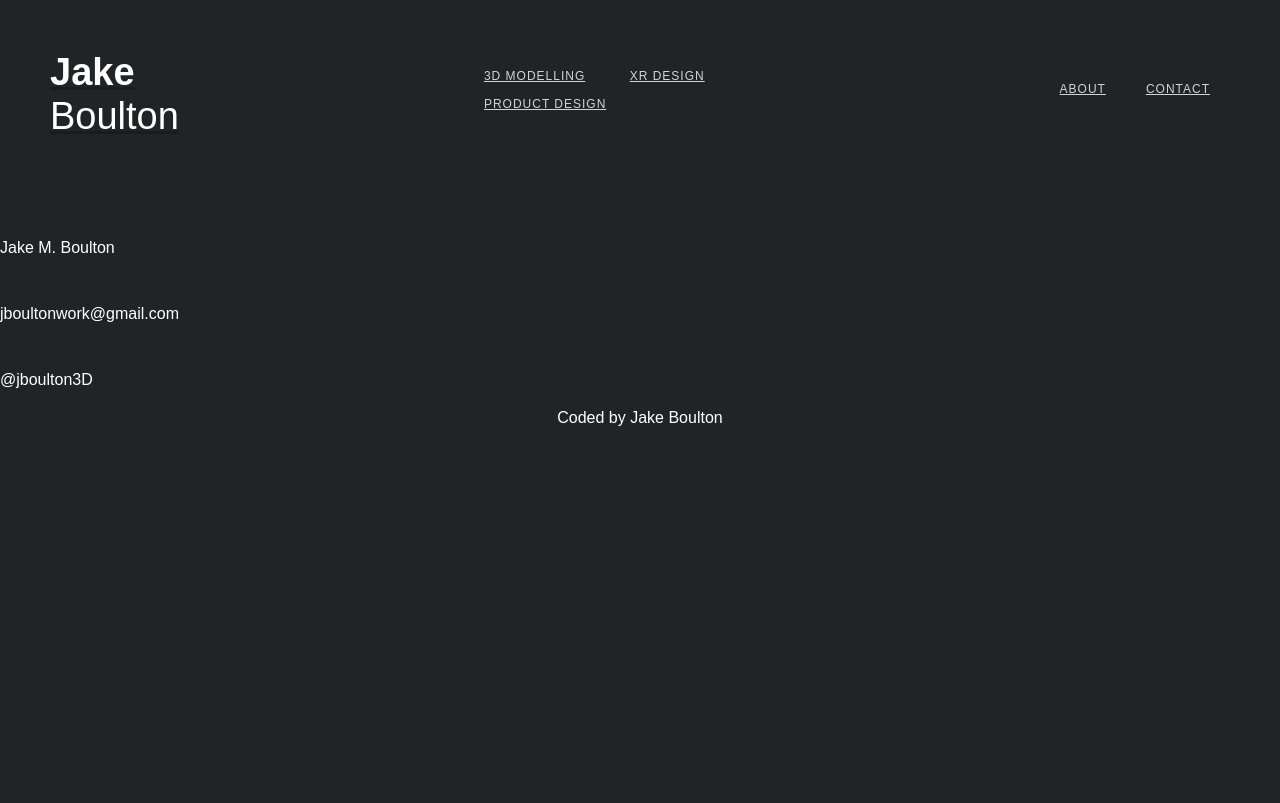
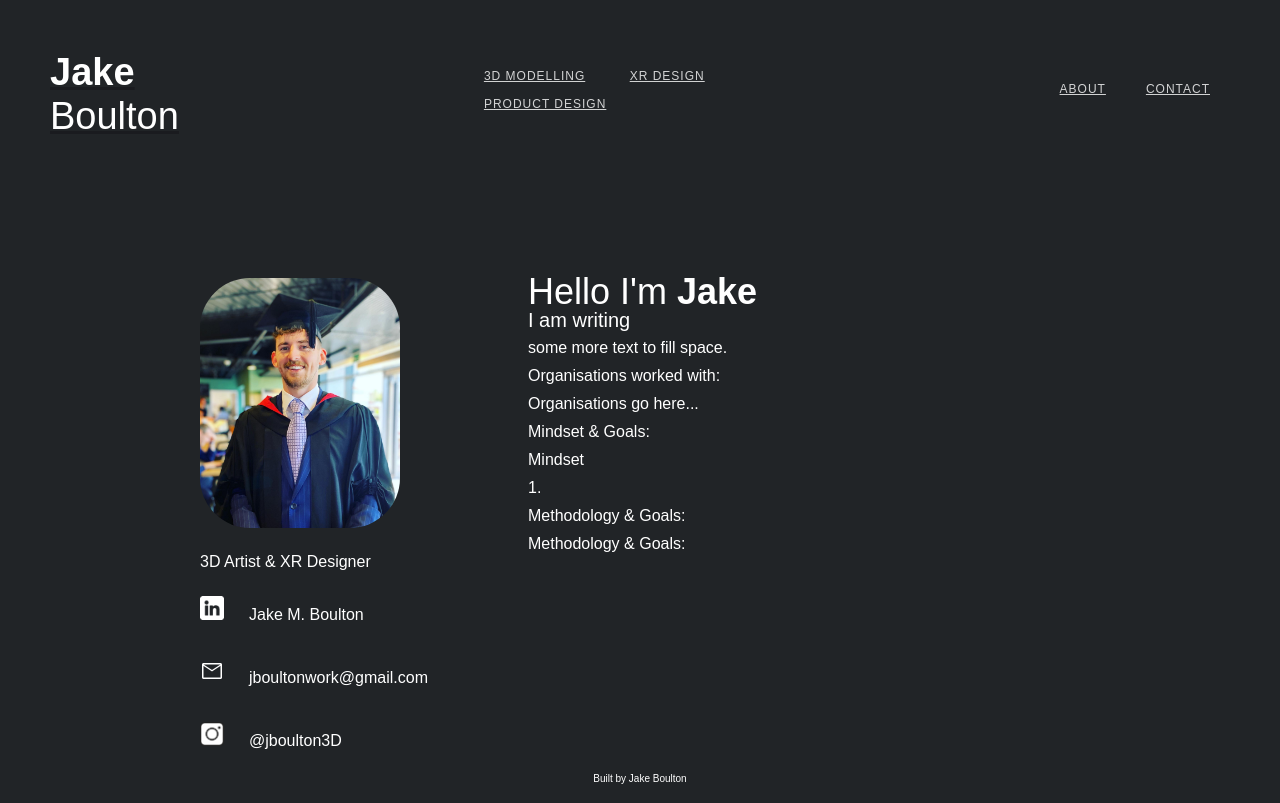
Before and after one commit to Deezinor/Deezinor.github.io, a plain HTML site: page Portfolio/about.html in a window 1280 px wide. Drawn offline with nearby package versions, Linux system fonts and the light colour scheme.

Commit message:
pages set and worked done to about page

```diff
--- a/Portfolio/about.html
+++ b/Portfolio/about.html
@@ -7,6 +7,8 @@
             <link rel="preconnect" href="https://fonts.gstatic.com" crossorigin>
             <link href="https://fonts.googleapis.com/css2?family=Roboto:ital,wght@0,100;0,300;0,400;0,500;0,700;0,900;1,100;1,300;1,400;1,500;1,700;1,900&display=swap" rel="stylesheet">
             <link rel="stylesheet" href="styles.css" />
+            <script src="https://kit.fontawesome.com/09918f393d.js" crossorigin="anonymous"></script>
+            <link rel="stylesheet" href="https://fonts.googleapis.com/css2?family=Material+Symbols+Outlined:opsz,wght,FILL,GRAD@20..48,100..700,0..1,-50..200" />
         </head>
         <body class="body">
           <div class="navigation w-nav">
@@ -31,27 +33,46 @@
         </div>
           <div class="about-section">
             <div class="about-container-1">
-                <img src="`" alt="">
+              <img class="my-photo" src="Assets/Graduation photo.jpg">
               <div class="role-container">
-                  <div class="role-txt"></div>
+                <div class="role-txt">3D Artist & XR Designer</div>
               </div>
               <div class="container-1a">
-                  <img class="linkedIn_logo" src="" alt="">
+                <img class="linkedIn_logo" src="Assets/linkedinInverted.png" alt="LinkedIn Logo">
                 <p class="name-txt">Jake M. Boulton</p>
               </div>
               <div class="container-1b">
-                  <img class="Email_icon" src="" alt="">
+                <span class="material-symbols-outlined">
+                  mail
+                  </span>
                 <p class="email-txt">jboultonwork@gmail.com</p>
               </div>
               <div class="container-1b">
-                  <img class="Instagram_logo" src="" alt="">
-                  <p class="Instagram_logo">@jboulton3D</p>
+                <img class="Instagram_logo" src="Assets/Instgram_Logo.png" alt="Instagram Logo">
+                <p class="Instagram_handle">@jboulton3D</p>
               </div>
             </div>
-              <div class="about-container-2"></div>
+            <div class="about-container-2">
+              <div class="container-2a">Hello I'm <strong class="container2a-strong">Jake</strong></div>
+              <div class="container-2b">I am writing</div>
+              <div class="container-2c">some more text to fill space.</div>
+              <div class="container-2d">Organisations worked with:</div>
+              <div class="container-2e">Organisations go here...</div>
+              <div class="container-2f">Mindset & Goals:</div>
+              <div class="container-2g">
+                <div class="container-2g-wrap">
+                  <div class="container-2g-title-wrap">
+                    <div class="methodologies">Mindset</div>
+                    <div class="container-2g-number_1">1.</div>
+                  </div>
+                </div>
+              </div>
+              <div class="container-2h">Methodology & Goals:</div>
+              <div class="container-2i">Methodology & Goals:</div>
+            </div>
           </div>
         </body>
         <footer>
-            <p class="footnote">Coded by Jake Boulton</p>
+          <p class="footnote">Built by Jake Boulton</p>
         </footer>
     </html>
--- a/Portfolio/styles.css
+++ b/Portfolio/styles.css
@@ -327,11 +327,95 @@ section
   display: flex;
   align-items: center;
   justify-content: center;
+  font-size: 10px;
+  font-weight: 200;
 }
 
 /* About */
 
 .about-section
 {
+  display: flex;
+  flex-direction: row;
+  gap: 100px;
+  padding-left: 200px;
+  padding-right: 200px;
+  padding-top:100px;
+}
 
+.about-container-1
+{
+  display: flex;
+  flex-direction: column;
+  align-content: start;
+  gap: 20px;
 }
+
+.container-1a
+{
+  display: flex;
+  align-items: baseline;
+  gap: 25px;
+}
+
+.container-1b
+{
+  display: inline-flex;
+  align-items: baseline;
+  gap: 25px;
+}
+
+.material-symbols-outlined {
+  font-variation-settings:
+  'FILL' 0,
+  'wght' 400,
+  'GRAD' 0,
+  'opsz' 48
+}
+
+.linkedIn_logo {
+  width: 24px; /* Set the width you want */
+  height: auto; /* Maintain the aspect ratio */
+}
+
+.my-photo
+{
+  width: 200px;
+  object-fit: contain;
+  border-radius: 50px;
+}
+
+.Instagram_logo
+{
+  width: 24px;
+  height: auto;
+}
+
+.about-container-2
+{
+  display: flex;
+  flex-direction: column;
+}
+
+.container-2a
+{
+  font-size: 36px;
+  font-weight: 400;
+}
+
+.container-2a-strong
+{
+  font-weight: 300;
+}
+
+.container-2b
+{
+  font-size: 20px;
+  font-weight: 300;
+}
+
+.container-2c
+{
+  font-size: 16px;
+  font-weight: 200;
+}
```
Also changed, not shown: Portfolio/3d-modelling.html (+5 -2 lines), Portfolio/contact.html (+5 -2 lines), Portfolio/index.html (+11 -13 lines), Portfolio/product-design.html (+5 -2 lines), Portfolio/xr-design.html (+5 -2 lines), Portfolio/Assets/Instgram_Logo.png (added), Portfolio/Assets/Linkedin.png, Portfolio/Assets/icons8-email-24.png (added), Portfolio/Assets/linkedinInverted.png (added), 1 other file. Lines whose indentation alone changed are shown as unchanged.
